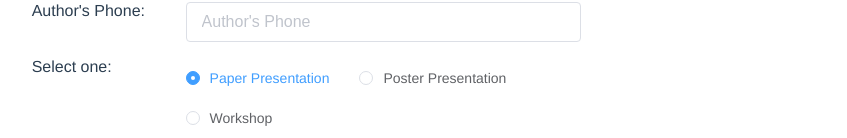
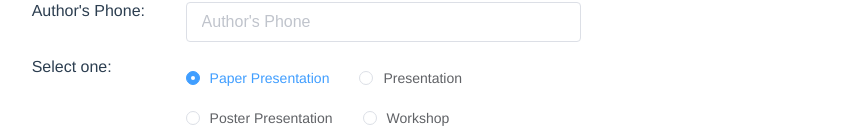
Before and after one commit to muratibujar/app-folder, a Vue app: page /#/ in a window 1280 px wide. Shown: the part 662-800 px from the top of the page, without its empty margins (216-1063 px from the left). Built offline with nearby package versions, Linux system fonts and the light colour scheme; no server answers; what vuejs-logger would draw is missing.

Commit message:
presentation

```diff
--- a/src/views/app-folder/app-folder.vue
+++ b/src/views/app-folder/app-folder.vue
@@ -64,8 +64,10 @@
             <span>Select one:</span>
             <el-form-item label="" prop="authors_phone">
               <el-radio v-model="model.select_one" label="Paper Presentation">Paper Presentation</el-radio>
+              <el-radio v-model="model.select_one" label="Presentation">Presentation</el-radio>
               <el-radio v-model="model.select_one" label="Poster Presentation">Poster Presentation</el-radio>
               <el-radio v-model="model.select_one" label="Workshop">Workshop</el-radio>
+
 
             </el-form-item>
           </div>
```
